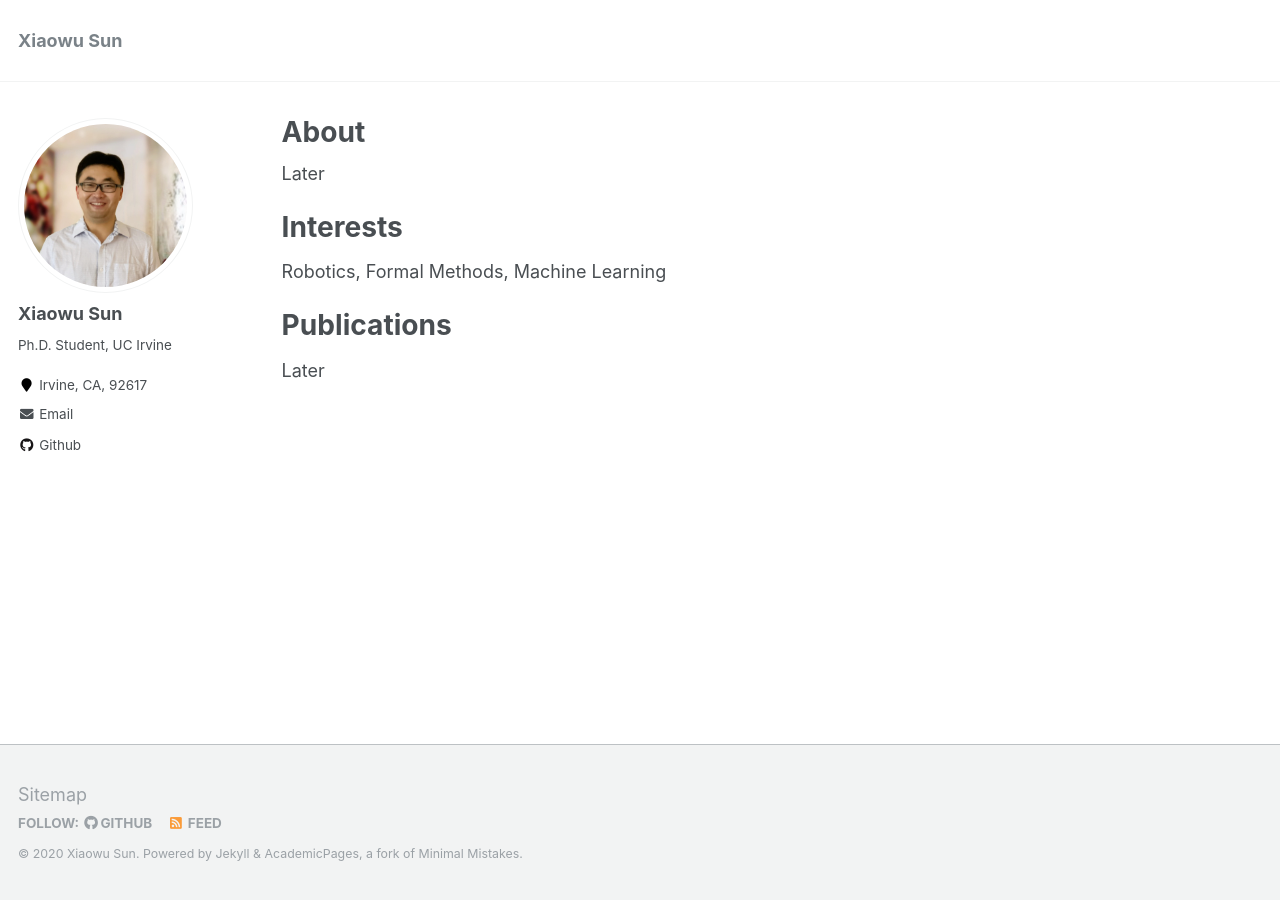
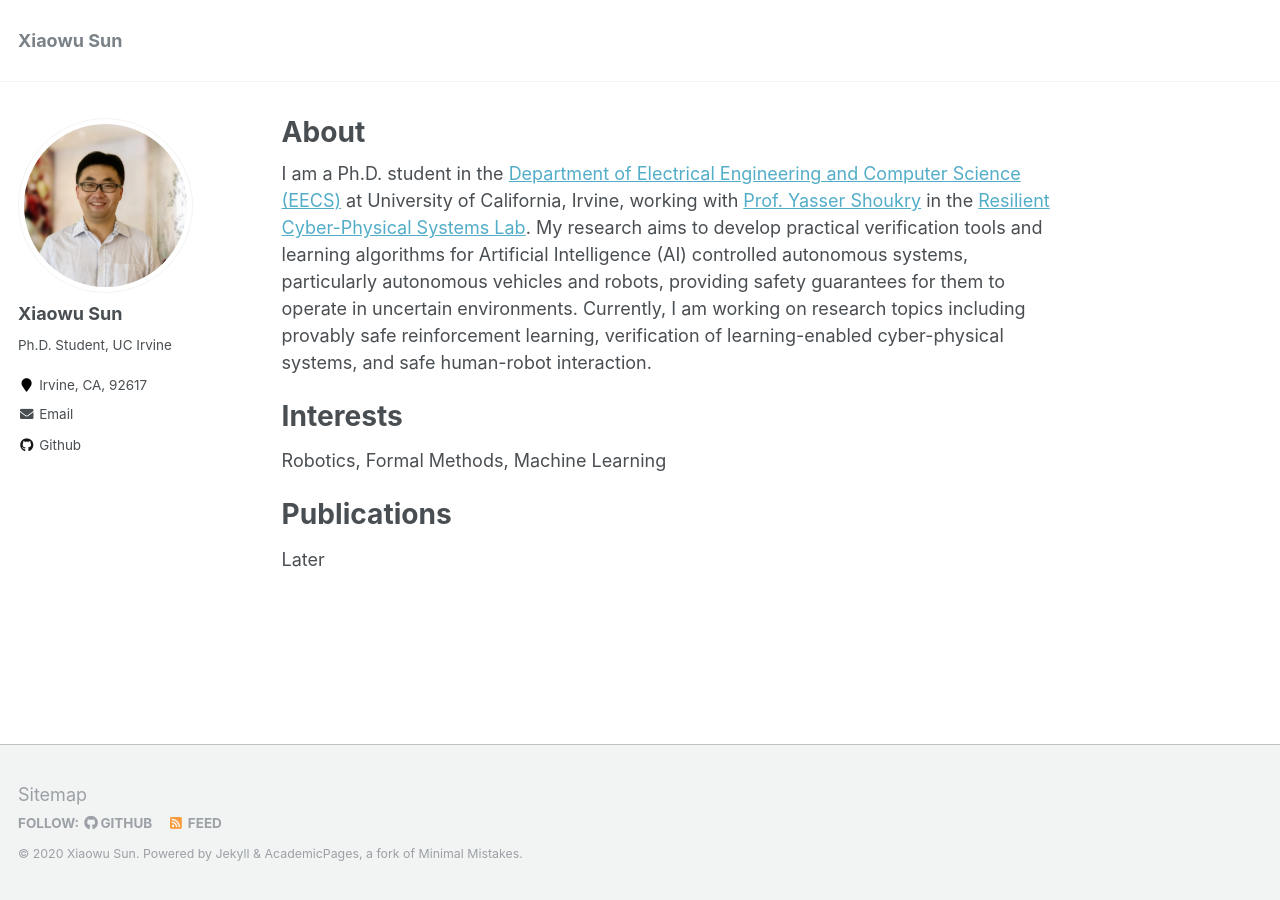
Before and after one commit to xiaowusun/xiaowusun.github.io, a Jekyll site: the page built from _pages/about.md, in a window 1280 px wide. Built offline with Jekyll 4.4.1, drawn with Linux system fonts in a browser that asks for light colours.

Commit message:
Initial commit

```diff
--- a/_pages/about.md
+++ b/_pages/about.md
@@ -8,7 +8,7 @@
   - /about.html
 ---
 
-Later
+I am a Ph.D. student in the [Department of Electrical Engineering and Computer Science (EECS)](https://engineering.uci.edu/dept/eecs) at University of California, Irvine, working with [Prof. Yasser Shoukry](https://rcpsl.eng.uci.edu/yshoukry/) in the [Resilient Cyber-Physical Systems Lab](https://rcpsl.eng.uci.edu/). My research aims to develop practical verification tools and learning algorithms for Artificial Intelligence (AI) controlled autonomous systems, particularly autonomous vehicles and robots, providing safety guarantees for them to operate in uncertain environments. Currently, I am working on research topics including provably safe reinforcement learning, verification of learning-enabled cyber-physical systems, and safe human-robot interaction.
 
 Interests
 =====
```
